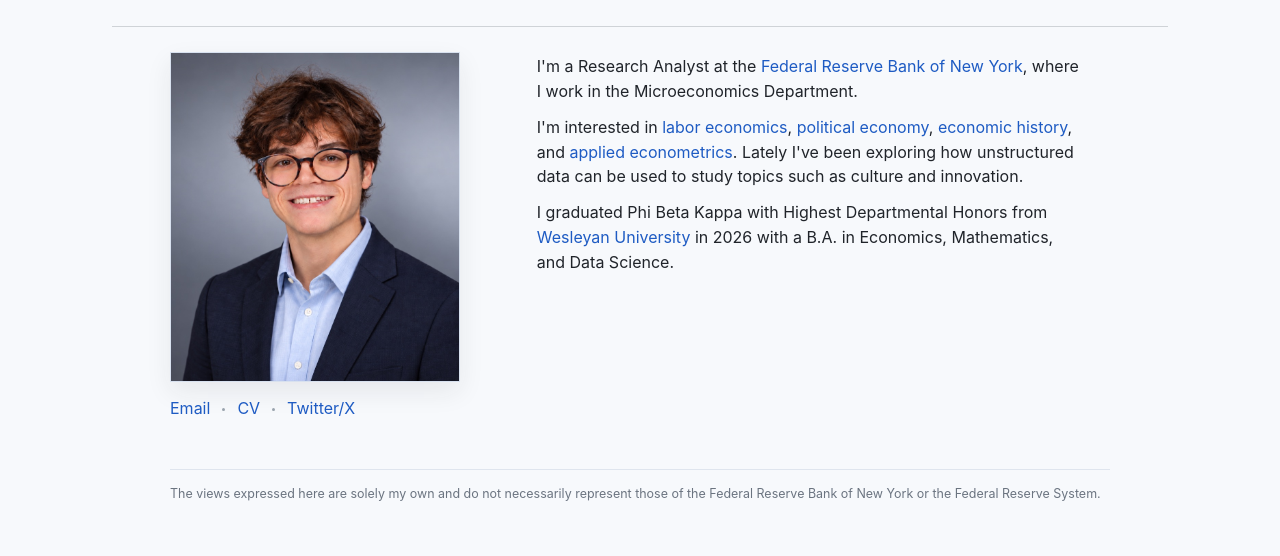
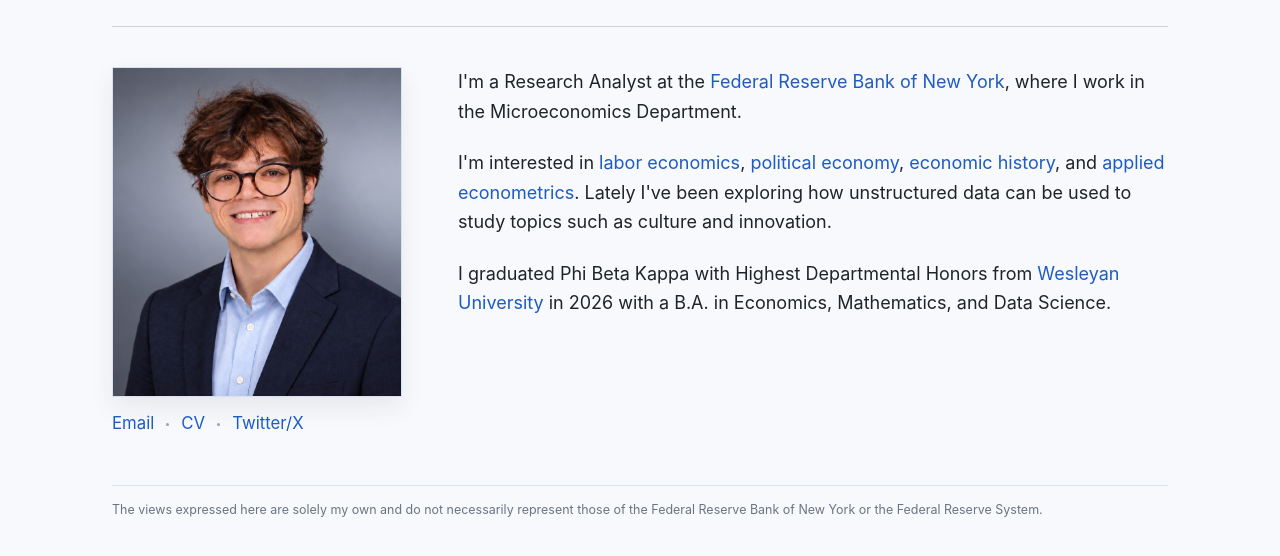
Before and after one commit to julianlhaas/julianlhaas.github.io, a plain HTML site: page index.html in a window 1280 px wide. Shown: the part 110-666 px from the top of the page. Drawn offline with Linux system fonts and the light colour scheme.

Commit message:
Add files via upload

```diff
--- a/styles.css
+++ b/styles.css
@@ -92,15 +92,14 @@ a:hover, a:focus {
 }
 
 .main-content {
-  max-width: 940px;
   margin: 0 auto;
-  padding-top: 1.6rem;
+  padding-top: 2.5rem;
 }
 
 .home-intro {
   display: grid;
   grid-template-columns: 290px minmax(0, 1fr);
-  gap: clamp(2rem, 6vw, 5rem);
+  gap: 3.5rem;
   align-items: start;
 }
 
@@ -136,9 +135,13 @@ a:hover, a:focus {
 }
 
 .home-copy {
-  max-width: 34rem;
-  padding-top: 0.1rem;
+  font-size: 1.125rem;
+  line-height: 1.65;
 }
+
+.home-copy p { margin-bottom: 1.2em; }
+
+.contact-list { font-size: 1.05rem; }
 
 main h2, main h3 {
   margin: 0 0 0.45rem;
@@ -152,7 +155,6 @@ main p, main ul, main ol { margin: 0 0 0.7rem; }
 .accent { color: #1e5bc3; }
 
 footer {
-  max-width: 940px;
   margin: 3rem auto 0;
   padding-top: 0.9rem;
   border-top: 1px solid #dfe5ee;
```
